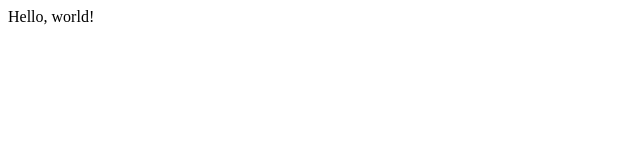
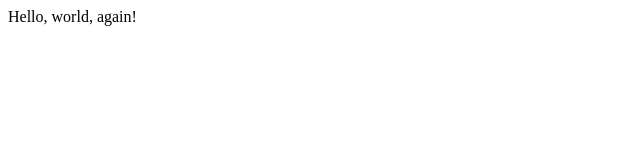
Before and after one commit to mammerla/mammerla.github.io, a plain HTML site: page index.html in a window 1280 px wide. Shown: the full height of the page, 0-640 px from the left. Drawn offline with Linux system fonts and the light colour scheme.

Commit message:
Test again

```diff
--- a/index.html
+++ b/index.html
@@ -1,7 +1,7 @@
 <html>
 
 <body>
-	Hello, world!
+	Hello, world, again!
 </body>
 
 </html>
```
